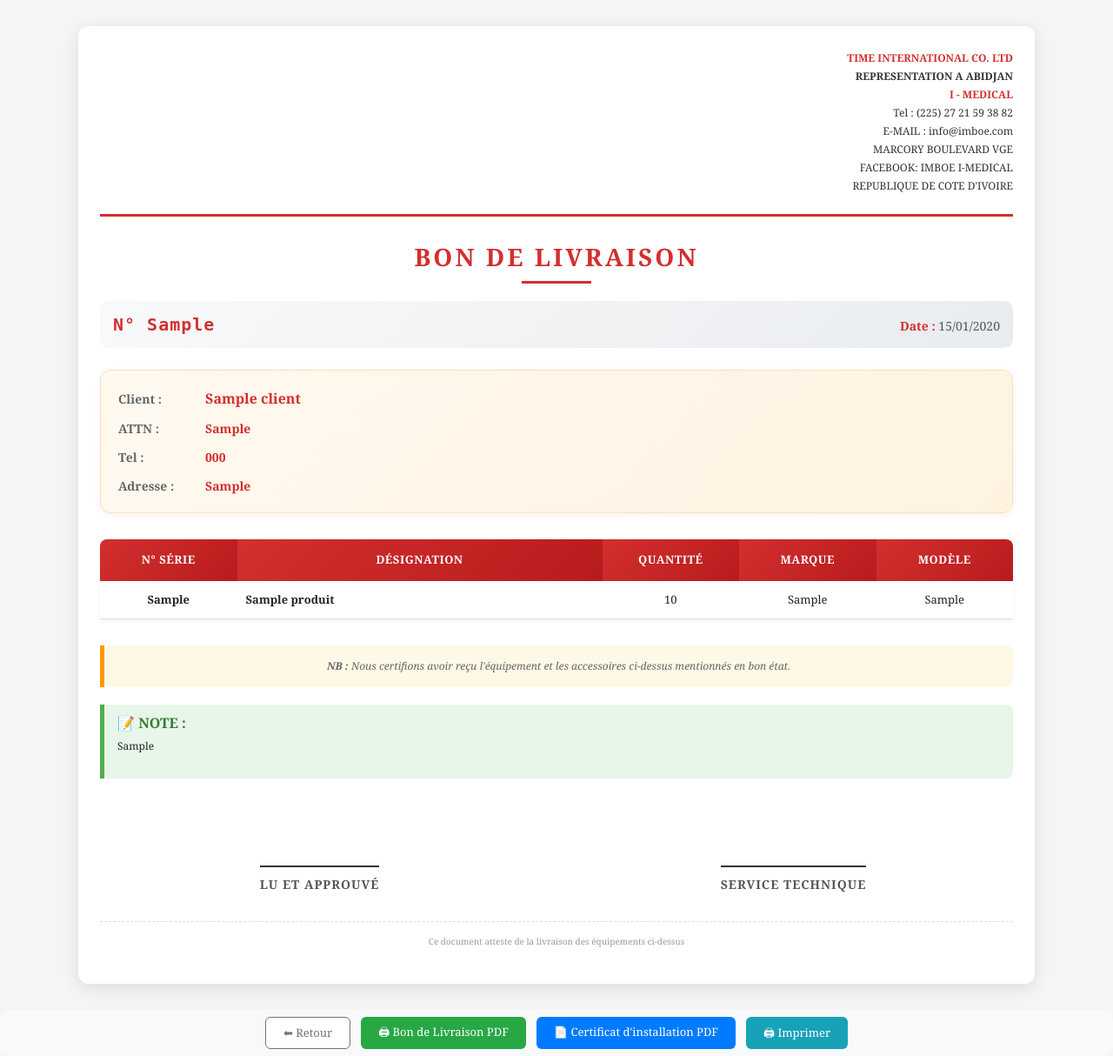
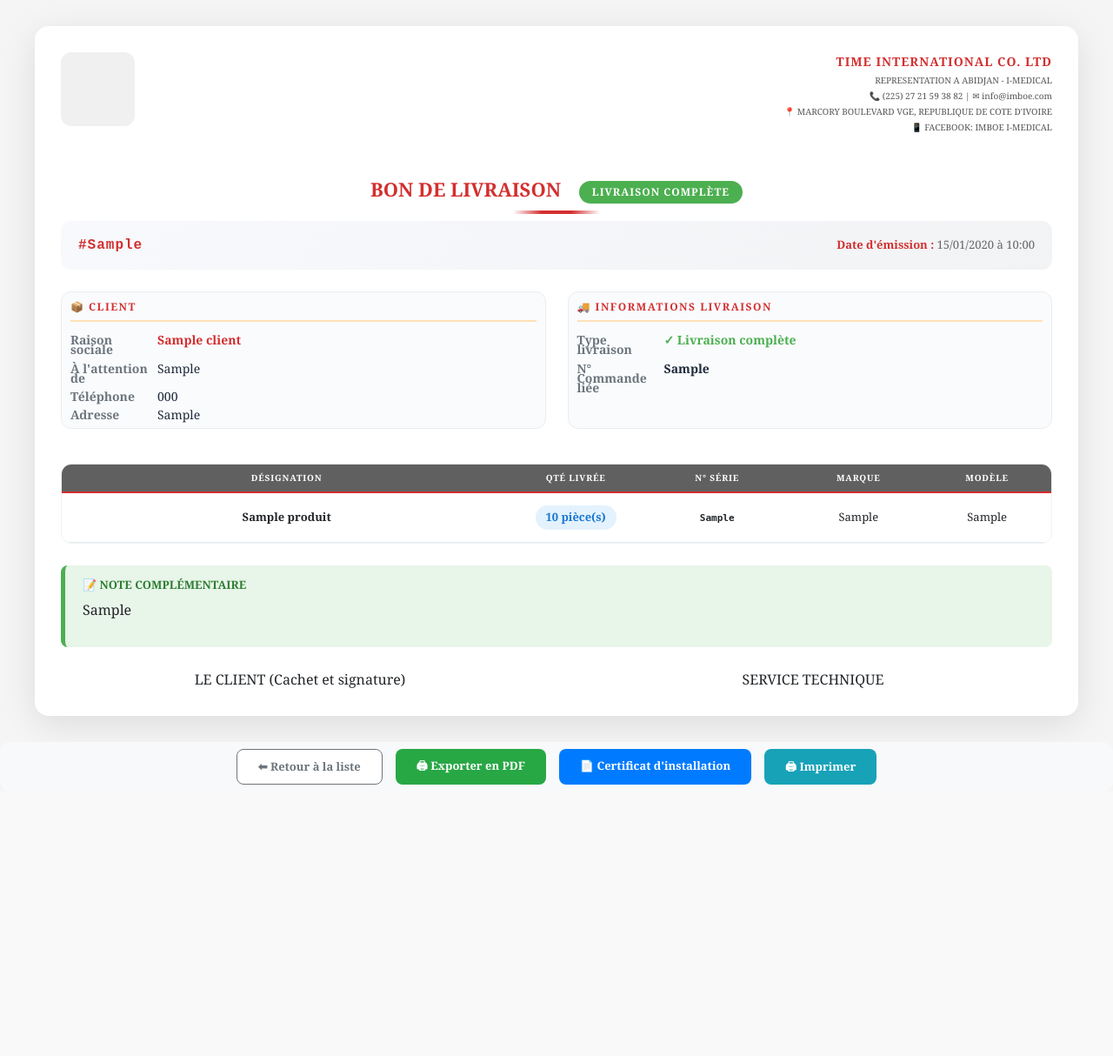
Before and after one commit to assagouJo/gestock, a Flask app: page /bon-livraison/1 in a window 1280 px wide. Shown: the whole page at 87% size. After the commit the page ends 902 px from the top, so only its background shows below. Run offline with Flask 3, Linux system fonts and the light colour scheme; a user stored in the database is signed in; tables that the repository leaves empty hold one stand-in row (values such as "Sample post"); some libraries are stand-ins or nearby versions; some web fonts are replaced.

Commit message:
update bon livraison

```diff
--- a/templates/bon_livraison_detail.html
+++ b/templates/bon_livraison_detail.html
@@ -1,5 +1,5 @@
 {% extends "base_print.html" %}
-{% block title %}Détail Bon de Livraison{% endblock %}
+{% block title %}Bon de Livraison Détail - {{ bon.numero }}{% endblock %}
 {% block styles %}
 <style>
     * {
@@ -10,260 +10,345 @@
 
     body {
         background: #f5f5f5;
-        font-family: 'Segoe UI', Arial, sans-serif;
+        font-family: 'Segoe UI', 'Roboto', Arial, sans-serif;
     }
 
     .bon-wrapper {
-        max-width: 1100px;
+        max-width: 1200px;
         margin: 30px auto;
         background: white;
-        padding: 25px;
-        box-shadow: 0 5px 20px rgba(0,0,0,0.1);
-        border-radius: 12px;
+        padding: 30px;
+        box-shadow: 0 10px 40px rgba(0,0,0,0.1);
+        border-radius: 16px;
     }
 
-    /* Header */
+    /* ========== HEADER ========== */
     .first-header {
         display: flex;
         justify-content: space-between;
-        align-items: center;
+        align-items: flex-start;
         padding-bottom: 20px;
-        border-bottom: 3px solid #d32f2f;
         margin-bottom: 25px;
     }
 
     .img-style img {
-        border-radius: 10px;
-        box-shadow: 0 2px 5px rgba(0,0,0,0.1);
+        border-radius: 12px;
+        max-height: 90px;
+        width: 90px;
     }
 
-    .info-style {
+    .company-info {
         text-align: right;
-        line-height: 1.5;
+        line-height: 1.6;
     }
 
-    .info-style p {
-        margin: 3px 0;
-        font-size: 12px;
-        color: #333;
+    .company-info .company-name {
+        font-size: 14px;
+        font-weight: 600;
+        color: #d32f2f;
+        letter-spacing: 1px;
     }
 
-    .text-danger {
-        color: #d32f2f !important;
+    .company-info p {
+        margin: 2px 0;
+        font-size: 10px;
+        color: #555;
     }
 
-    .fw-bold {
-        font-weight: bold;
-    }
-
-    /* Titre */
+    /* ========== TITRE ========== */
     .bon-title {
         text-align: center;
-        font-size: 28px;
-        font-weight: bold;
+        font-size: 22px;
+        font-weight: 600;
         color: #d32f2f;
-        margin: 20px 0;
-        letter-spacing: 3px;
+        margin: 25px 0 20px;
         text-transform: uppercase;
         position: relative;
     }
 
-    .bon-title:before {
+    .bon-title:after {
         content: "";
         position: absolute;
-        bottom: -10px;
+        bottom: -12px;
         left: 50%;
         transform: translateX(-50%);
-        width: 80px;
-        height: 3px;
-        background: #d32f2f;
+        width: 100px;
+        height: 4px;
+        background: linear-gradient(90deg, transparent, #d32f2f, #d32f2f, transparent);
     }
 
-    /* Header document */
-    .bon-header {
+    .badge-partiel {
+        display: inline-block;
+        background: #ff9800;
+        color: white;
+        font-size: 12px;
+        padding: 4px 15px;
+        border-radius: 30px;
+        margin-left: 15px;
+        vertical-align: middle;
+        text-transform: uppercase;
+        font-weight: bold;
+        letter-spacing: 1px;
+    }
+
+    .badge-complet {
+        background: #4caf50;
+    }
+
+    /* ========== EN-TÊTE DOCUMENT ========== */
+    .doc-header {
         display: flex;
         justify-content: space-between;
         align-items: baseline;
-        margin: 30px 0 25px;
-        padding: 12px 15px;
-        background: linear-gradient(135deg, #f8f9fa 0%, #e9ecef 100%);
-        border-radius: 10px;
+        margin: 20px 0 25px;
+        padding: 15px 20px;
+        background: linear-gradient(135deg, #f8f9fc 0%, #f1f3f5 100%);
+        border-radius: 12px;
     }
 
-    .bon-subtitle {
-        font-size: 20px;
-        font-weight: bold;
+    .doc-number {
+        font-size: 16px;
+        font-weight: 500;
+        font-family: 'Courier New', monospace;
         color: #d32f2f;
-        font-family: monospace;
         letter-spacing: 1px;
     }
 
-    .text-end {
-        font-size: 14px;
-        color: #555;
+    .doc-meta {
+        text-align: right;
+        font-size: 13px;
+        color: #666;
     }
 
-    .text-end strong {
+    .doc-meta p {
+        margin: 3px 0;
+    }
+
+    .doc-meta strong {
         color: #d32f2f;
     }
 
-    /* Informations client */
-    .bon-info-box {
-        background: linear-gradient(135deg, #fff9f0 0%, #fff3e0 100%);
-        padding: 20px;
-        border-radius: 12px;
+    /* ========== BLOCS INFO ========== */
+    .info-grid {
+        display: grid;
+        grid-template-columns: 1fr 1fr;
+        gap: 25px;
         margin-bottom: 30px;
-        border: 1px solid #ffe0b5;
-        box-shadow: 0 2px 8px rgba(0,0,0,0.05);
     }
 
-    .bon-info-box > div {
-        margin-bottom: 12px;
-        font-size: 14px;
-        display: flex;
-        align-items: baseline;
-        flex-wrap: wrap;
+    .info-card {
+        background: #fafbfd;
+        border-radius: 12px;
+        padding: 10px;
+        margin-bottom: 10px;
+        border: 1px solid #e9ecef;
+        transition: all 0.2s;
     }
 
-    .bon-info-box > div:last-child {
-        margin-bottom: 0;
-    }
-
-    .bon-info-box strong {
-        display: inline-block;
-        min-width: 100px;
-        color: #666;
+    .info-card h4 {
+        font-size: 12px;
+        text-transform: uppercase;
+        letter-spacing: 1.5px;
+        color: #d32f2f;
+        margin-bottom: 15px;
+        padding-bottom: 8px;
+        border-bottom: 2px solid #ffe0b5;
         font-weight: 600;
     }
 
-    .nom-client {
-        font-size: 16px;
-        font-weight: bold;
-        color: #d32f2f;
+    .info-row {
+        display: flex;
+        margin-top: 10px;
+        font-size: 14px;
+        line-height: 0.8;
     }
 
-    /* Tableau */
+    .info-label {
+        width: 100px;
+        font-weight: 600;
+        color: #6c757d;
+    }
+
+    .info-value {
+        flex: 1;
+        color: #1e2a3a;
+        font-weight: 500;
+    }
+
+    .client-name {
+        color: #d32f2f;
+        font-size: 14px;
+        font-weight: 600;
+    }
+
+    /* ========== TABLEAU PRINCIPAL ========== */
+    .table-container {
+        overflow-x: auto;
+        margin: 25px 0;
+        border-radius: 12px;
+        border: 1px solid #eef2f6;
+    }
+
     .bon-table {
         width: 100%;
         border-collapse: collapse;
-        margin: 25px 0;
         font-size: 13px;
-        box-shadow: 0 2px 5px rgba(0,0,0,0.05);
     }
 
     .bon-table th {
-        background: linear-gradient(135deg, #d32f2f 0%, #b71c1c 100%);
+        background: rgb(96, 96, 96);
         color: white;
-        padding: 14px 10px;
+        padding: 8px;
         text-align: center;
-        font-weight: bold;
-        font-size: 13px;
+        font-weight: 700;
+        font-size: 10px;
         text-transform: uppercase;
-        letter-spacing: 0.5px;
-    }
-
-    .bon-table th:first-child {
-        border-radius: 8px 0 0 0;
-    }
-
-    .bon-table th:last-child {
-        border-radius: 0 8px 0 0;
+        letter-spacing: 0.8px;
+        border-bottom: 2px solid #d32f2f;
     }
 
     .bon-table td {
-        padding: 12px 10px;
+        padding: 14px 12px;
         text-align: center;
-        border-bottom: 1px solid #e0e0e0;
+        border-bottom: 1px solid #e9ecef;
         vertical-align: middle;
         background: white;
     }
 
     .bon-table tbody tr:hover td {
-        background: #fafafa;
+        background: #f8f9ff;
     }
 
-    .bon-table td:first-child {
-        font-weight: 500;
-        font-family: monospace;
+    .product-ref {
+        font-family: 'Courier New', monospace;
+        font-weight: 600;
+        color: #d32f2f;
+        font-size: 12px;
     }
 
-    /* Mention */
+    .product-name {
+        text-align: left;
+        font-weight: 500;
+    }
+
+    .quantity-badge {
+        display: inline-block;
+        background: #e3f2fd;
+        color: #1976d2;
+        padding: 4px 12px;
+        border-radius: 20px;
+        font-weight: 700;
+        font-size: 13px;
+    }
+
+    /* ========== RÉCAPITULATIF & TOTAUX ========== */
+    .summary-section {
+        background: #f8f9fc;
+        border-radius: 12px;
+        padding: 20px;
+        margin: 20px 0;
+        border: 1px solid #e9ecef;
+    }
+
+    .summary-grid {
+        display: flex;
+        justify-content: space-between;
+        flex-wrap: wrap;
+        gap: 20px;
+    }
+
+    .summary-card {
+        flex: 1;
+        min-width: 180px;
+        text-align: center;
+        padding: 12px;
+        background: white;
+        border-radius: 10px;
+        box-shadow: 0 2px 5px rgba(0,0,0,0.05);
+    }
+
+    .summary-label {
+        font-size: 11px;
+        text-transform: uppercase;
+        color: #6c757d;
+        letter-spacing: 1px;
+        margin-bottom: 8px;
+    }
+
+    .summary-value {
+        font-size: 22px;
+        font-weight: 800;
+        color: #1e2a3a;
+    }
+
+    .summary-value.small {
+        font-size: 16px;
+    }
+
+    /* ========== TRACABILITÉ ========== */
+    .tracking-section {
+        background: #fff8e7;
+        border-left: 5px solid #ff9800;
+        padding: 15px 20px;
+        margin: 20px 0;
+        border-radius: 8px;
+    }
+
+    .tracking-title {
+        font-weight: 700;
+        color: #e67e22;
+        margin-bottom: 10px;
+        font-size: 13px;
+        text-transform: uppercase;
+    }
+
+    /* ========== MENTIONS ========== */
     .mention {
-        margin: 30px 0 20px;
-        padding: 15px;
+        margin: 25px 0;
+        padding: 15px 20px;
         background: #fef9e6;
         border-left: 5px solid #ff9800;
         font-size: 12px;
-        color: #666;
-        font-style: italic;
-        text-align: center;
+        color: #5a5a5a;
         border-radius: 0 8px 8px 0;
     }
 
-    /* Nota bene */
     .nota-bene {
         margin: 15px 0;
-        padding: 12px 15px;
+        padding: 15px 20px;
         background: #e8f5e9;
         border-left: 5px solid #4caf50;
-        font-size: 12px;
-        border-radius: 0 8px 8px 0;
+        border-radius: 8px;
     }
 
     .nota-bene h6 {
-        font-weight: bold;
+        font-weight: 800;
         color: #2e7d32;
+        margin-bottom: 8px;
+        font-size: 13px;
     }
 
-    /* Footer signatures */
-    .footer-prof {
+    /* ========== SIGNATURES ========== */
+    .signatures {
         display: flex;
         justify-content: space-between;
-        margin-top: 50px;
+        margin-top: 25px;
         gap: 40px;
     }
 
-    .footer-left, .footer-right {
+    .signature-block {
         flex: 1;
         text-align: center;
     }
 
-    .footer-left h5, .footer-right h5 {
-        margin-top: 50px;
-        font-size: 14px;
-        font-weight: bold;
-        color: #555;
-        border-top: 2px solid #333;
-        padding-top: 12px;
-        display: inline-block;
-        letter-spacing: 1px;
+
+
+    /* ========== PIED DE PAGE ========== */
+    @page{
+        margin: 5mm 8mm 8mm 5mm;
     }
 
-    /* Badge livraison partielle */
-    .badge-partiel {
-        display: inline-block;
-        background: #ff9800;
-        color: white;
-        font-size: 10px;
-        padding: 3px 10px;
-        border-radius: 20px;
-        margin-left: 10px;
-        vertical-align: middle;
-        text-transform: uppercase;
-        font-weight: bold;
-    }
-
-    /* Pied de page */
-    .footer-note {
-        margin-top: 25px;
-        padding-top: 15px;
-        border-top: 1px dashed #ddd;
-        text-align: center;
-        font-size: 10px;
-        color: #999;
-    }
-
-    /* Impression */
+    /* ========== IMPRESSION ========== */
     @media print {
         body {
             background: white;
@@ -272,53 +357,47 @@
         }
         .bon-wrapper {
             margin: 0;
-            padding: 15px;
+            padding: 20px;
             box-shadow: none;
             border-radius: 0;
         }
         .bon-table th {
-            background: #d32f2f !important;
+            background: #1e2a3a !important;
             -webkit-print-color-adjust: exact;
             print-color-adjust: exact;
+        }
+        .summary-card {
+            box-shadow: none;
+            border: 1px solid #ddd;
         }
         .p-2 {
             display: none;
         }
-        .bon-header {
-            background: #f8f9fa !important;
-            -webkit-print-color-adjust: exact;
-            print-color-adjust: exact;
-        }
-        .bon-info-box {
-            background: #fff9f0 !important;
-            -webkit-print-color-adjust: exact;
-            print-color-adjust: exact;
-        }
     }
 
-    /* Boutons */
+    /* ========== BOUTONS ========== */
     .p-2 {
-        margin-top: 25px;
+        margin-top: 30px;
         text-align: center;
-        padding: 15px;
+        padding: 20px;
         background: #f8f9fa;
-        border-radius: 10px;
+        border-radius: 12px;
         display: flex;
         justify-content: center;
-        gap: 12px;
+        gap: 15px;
         flex-wrap: wrap;
     }
 
     .btn {
-        padding: 8px 20px;
+        padding: 10px 24px;
         border: none;
-        border-radius: 6px;
+        border-radius: 8px;
         cursor: pointer;
         font-size: 13px;
+        font-weight: 600;
         text-decoration: none;
         display: inline-block;
-        transition: all 0.3s ease;
-        font-weight: 500;
+        transition: all 0.2s ease;
     }
 
     .btn-outline-secondary {
@@ -349,7 +428,11 @@
 
     .btn-primary:hover {
         background: #0056b3;
-        transform: translateY(-2px);
+    }
+
+    .btn-info {
+        background: #17a2b8;
+        color: white;
     }
 </style>
 {% endblock %}
@@ -357,123 +440,163 @@
 {% block content %}
 
 <div class="bon-wrapper">
-    <!-- Header -->
-    <div class="first-header d-flex justify-content-between align-items-center">
+    <!-- HEADER ENTREPRISE -->
+    <div class="first-header">
         <div class="img-style">
             {% if compagnie and compagnie.logo %}
-                <img src="{{ compagnie.logo }}" height="80" width="80">
+                <img src="{{ compagnie.logo }}" height="80" width="80" alt="Logo">
+            {% else %}
+                <div style="width:85px; height:85px; background:#f0f0f0; border-radius:12px;"></div>
             {% endif %}
         </div>
-        <div class="info-style">
-            <p><span class="text-danger fw-bold">TIME INTERNATIONAL CO. LTD</span></p>
-            <p class="fw-bold">REPRESENTATION A ABIDJAN</p>
-            <p><span class="text-danger fw-bold">I - MEDICAL</span></p>
-            <p>Tel : (225) 27 21 59 38 82</p>
-            <p>E-MAIL : info@imboe.com</p>
-            <p>MARCORY BOULEVARD VGE</p>
-            <p>FACEBOOK: IMBOE I-MEDICAL</p>
-            <p>REPUBLIQUE DE COTE D'IVOIRE</p>
+        <div class="company-info">
+            <div class="company-name">TIME INTERNATIONAL CO. LTD</div>
+            <p>REPRESENTATION A ABIDJAN - I-MEDICAL</p>
+            <p>📞 (225) 27 21 59 38 82 | ✉ info@imboe.com</p>
+            <p>📍 MARCORY BOULEVARD VGE, REPUBLIQUE DE COTE D'IVOIRE</p>
+            <p>📱 FACEBOOK: IMBOE I-MEDICAL</p>
         </div>
     </div>
 
+    <!-- TITRE -->
     <div class="bon-title">
         BON DE LIVRAISON
         {% if bon.type_livraison == 'partiel' %}
             <span class="badge-partiel">Livraison Partielle</span>
+        {% else %}
+            <span class="badge-partiel badge-complet">Livraison Complète</span>
         {% endif %}
     </div>
 
-    <div class="bon-header">
-        <div class="bon-subtitle">N° {{ bon.numero }}</div>
-        <div class="text-end">
-            <strong>Date :</strong> {{ bon.date_creation.strftime('%d/%m/%Y') }}
+    <!-- RÉFÉRENCE DOCUMENT -->
+    <div class="doc-header">
+        <div class="doc-number" style="font-weight: 600;">#{{ bon.numero }}</div>
+        <div class="doc-meta">
+            <p><strong>Date d'émission :</strong> {{ bon.date_creation.strftime('%d/%m/%Y à %H:%M') }}</p>
+            {% if bon.date_livraison %}
+            <p><strong>Date de livraison :</strong> {{ bon.date_livraison.strftime('%d/%m/%Y') }}</p>
+            {% endif %}
         </div>
     </div>
 
-    <!-- Infos -->
-    <div class="bon-info-box">
-        <div>
-            <strong>Client :</strong>
-            <span class="text-danger fw-bold nom-client">{{ bon.client.nom_client }}</span>
+    <!-- INFORMATIONS CLIENT & LIVRAISON -->
+    <div class="info-grid">
+        <div class="info-card">
+            <h4>📦 CLIENT</h4>
+            <div class="info-row">
+                <div class="info-label">Raison sociale</div>
+                <div class="info-value client-name">{{ bon.client.nom_client }}</div>
             </div>
             {% if bon.client.attn %}
-        <div>
-            <strong>ATTN :</strong>
-            <span class="text-danger fw-bold">{{ bon.client.attn }}</span>
+            <div class="info-row">
+                <div class="info-label">À l'attention de</div>
+                <div class="info-value">{{ bon.client.attn }}</div>
             </div>
             {% endif %}
-        <div>
-            <strong>Tel :</strong>
-            <span class="text-danger fw-bold">{{ bon.client.telephone or 'Non spécifié' }}</span>
+            <div class="info-row">
+                <div class="info-label">Téléphone</div>
+                <div class="info-value">{{ bon.client.telephone or 'Non renseigné' }}</div>
             </div>
-        <div>
-            <strong>Adresse :</strong>
-            <span class="text-danger fw-bold">{{ bon.client.adresse }}</span>
+            <div class="info-row">
+                <div class="info-label">Adresse</div>
+                <div class="info-value">{{ bon.client.adresse or 'Non renseignée' }}</div>
             </div>
         </div>
 
-    <!-- Table -->
+        <div class="info-card">
+            <h4>🚚 INFORMATIONS LIVRAISON</h4>
+            <div class="info-row">
+                <div class="info-label">Type livraison</div>
+                <div class="info-value">
+                    {% if bon.type_livraison == 'partiel' %}
+                        <span style="color:#ff9800; font-weight:bold;">⚡ Livraison partielle</span>
+                    {% else %}
+                        <span style="color:#4caf50; font-weight:bold;">✓ Livraison complète</span>
+                    {% endif %}
+                </div>
+            </div>
+            <div class="info-row">
+                <div class="info-label">N° Commande liée</div>
+                <div class="info-value">
+                    {% if bon.commande %}
+                        <strong>{{ bon.commande.numero }}</strong>
+                    {% else %}
+                        -
+                    {% endif %}
+                </div>
+            </div>
+        </div>
+    </div>
+
+    <!-- TABLEAU DES PRODUITS LIVRÉS -->
+    <div class="table-container">
         <table class="bon-table">
             <thead>
                 <tr>
-                <th style="width: 15%">N° SÉRIE</th>
-                <th style="width: 40%">DÉSIGNATION</th>
-                <th style="width: 15%">QUANTITÉ</th>
-                <th style="width: 15%">MARQUE</th>
-                <th style="width: 15%">MODÈLE</th>
+                    <th style="width: 35%">DÉSIGNATION</th>
+                    <th style="width: 10%">QTÉ LIVRÉE</th>
+                    <th style="width: 12%">N° SÉRIE</th>
+                    <th style="width: 10%">MARQUE</th>
+                    <th style="width: 10%">MODÈLE</th>
                 </tr>
             </thead>
             <tbody>
                 {% for ligne in bon.lignes %}
                 <tr>
-                <td><strong>{{ ligne.numero_serie or '-' }}</strong></td>
-                <td style="text-align: left;"><strong>{{ ligne.produit.nom_produit }}</strong></td>
-                <td>{{ ligne.quantite }}</td>
+                    <td class="product-name"><strong>{{ ligne.produit.nom_produit }}</strong></td>
+                    <td>
+                        <span class="quantity-badge">{{ ligne.quantite }} {{ ligne.unite or 'pièce(s)' }}</span>
+                    </td>
+                    <td>
+                        {% if ligne.numero_serie %}
+                            <span style="font-family: monospace; font-size:11px;font-weight: 600;">{{ ligne.numero_serie }}</span>
+                        {% else %}
+                            <span style="color:#999;">—</span>
+                        {% endif %}
+                    </td>
                     <td>{{ ligne.produit.marque or '-' }}</td>
                     <td>{{ ligne.produit.model or '-' }}</td>
                 </tr>
                 {% endfor %}
             </tbody>
         </table>
+    </div>
 
-    <p class="mention">
-        <strong>NB :</strong> Nous certifions avoir reçu l'équipement et les accessoires ci-dessus mentionnés en bon état.
-    </p>
-
+    <!-- NOTES COMPLÉMENTAIRES -->
     {% if bon.nota_bene and bon.nota_bene|trim %}
     <div class="nota-bene">
-        <h6>📝 NOTE :</h6>
+        <h6>📝 NOTE COMPLÉMENTAIRE</h6>
         <p>{{ bon.nota_bene }}</p>
     </div>
     {% endif %}
 
-    <div class="footer-prof">
-        <div class="footer-left">
-            <h5>LU ET APPROUVÉ</h5>
+    <!-- SIGNATURES -->
+    <div class="signatures">
+        <div class="signature-block">
+            <div class="signature-line">LE CLIENT (Cachet et signature)</div>
         </div>
-        <div class="footer-right">
-            <h5>SERVICE TECHNIQUE</h5>
+        <div class="signature-block">
+            <div class="signature-line">SERVICE TECHNIQUE</div>
         </div>
     </div>
 
-    <div class="footer-note">
-        <p>Ce document atteste de la livraison des équipements ci-dessus</p>
-    </div>
+    <!-- PIED DE PAGE -->
 
 </div>
 
+<!-- BOUTONS D'ACTION -->
 {% if not pdf_mode %}
 <div class="p-2">
     <a href="{{ url_for('liste_bons_livraison') }}" class="btn btn-outline-secondary">
-        ⬅ Retour
+        ⬅ Retour à la liste
     </a>
     <a href="{{ url_for('bon_livraison_pdf', id=bon.id) }}" target="_blank" class="btn btn-success">
-        🖨 Bon de Livraison PDF
+        🖨 Exporter en PDF
     </a>
     <a href="{{ url_for('certificat_installation', id=bon.id) }}" target="_blank" class="btn btn-primary">
-        📄 Certificat d'installation PDF
+        📄 Certificat d'installation
     </a>
-    <button onclick="window.print()" class="btn btn-primary" style="background: #17a2b8;">
+    <button onclick="window.print()" class="btn btn-info">
         🖨 Imprimer
     </button>
 </div>
```
Lines whose indentation alone changed are shown as unchanged.
